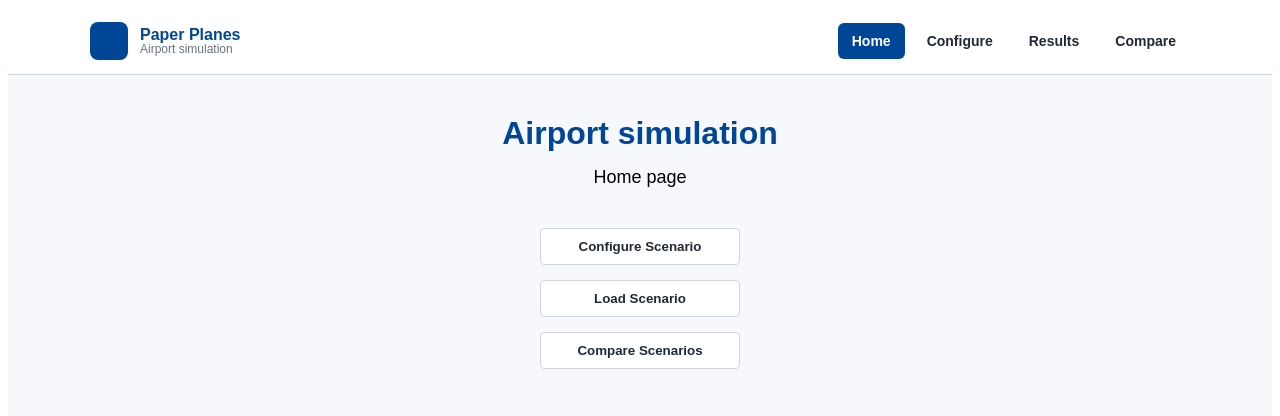
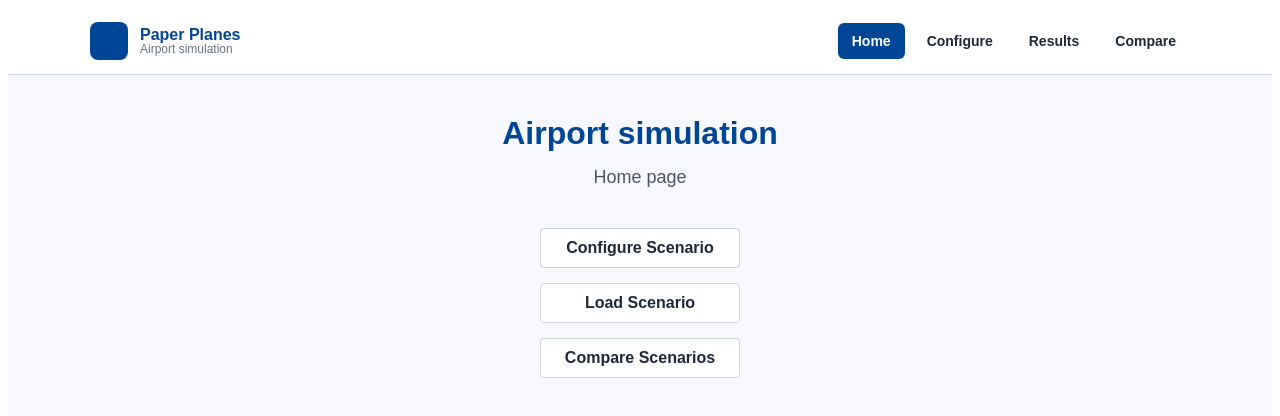
Before and after one commit to pinkie-py/paper-planes, a Next.js app in the folder web-client/: page / in a window 1280 px wide. Shown: the top 416 px of the page. Built offline with nearby package versions, Linux system fonts and the light colour scheme.

Commit message:
updated compare button for results page

```diff
--- a/web-client/app/page.tsx
+++ b/web-client/app/page.tsx
@@ -1,21 +1,19 @@
 "use client";
 
-import React, { useState, useEffect } from "react";
+import React from "react";
 import Link from "next/link";
-import { useRouter } from "next/navigation";
 import Header from "@/components/header";
+import CompareButton from "@/components/compare_button";
 
 const DS_BLUE = "#004696";
 const TEXT = "#1f2937";
 const BORDER = "#d0d7de";
 
 export default function HomePage() {
-  const router = useRouter();
-  const [showPicker, setShowPicker] = useState(false);
-  const [history, setHistory] = useState<any[]>([]);
-  const [selectedIds, setSelectedIds] = useState<string[]>([]);
-
-  // 1. Styles
+  /**
+   * Defined here and passed as a prop to ensure
+   * consistency across Links and custom Components.
+   */
   const buttonStyle: React.CSSProperties = {
     padding: '10px 20px',
     cursor: 'pointer',
@@ -24,44 +22,14 @@ export default function HomePage() {
     background: '#fff',
     border: `1px solid ${BORDER}`,
     color: TEXT,
-    borderRadius: '4px'
-  };
-
-  const modalOverlayStyle: React.CSSProperties = {
-    position: 'fixed', top: 0, left: 0, right: 0, bottom: 0,
-    background: 'rgba(0,0,0,0.5)', display: 'flex', alignItems: 'center', justifyContent: 'center', zIndex: 1000
-  };
-
-  const modalContentStyle: React.CSSProperties = {
-    background: '#fff', padding: '30px', borderRadius: '8px', width: '400px', maxHeight: '80vh', overflowY: 'auto'
-  };
-
-  // 2. Fetch History from your NestJS backend
-  const handleOpenPicker = async () => {
-    try {
-      const res = await fetch('http://localhost:3000/history'); // Adjust URL to your backend
-      const json = await res.json();
-      setHistory(json.data);
-      setShowPicker(true);
-    } catch (err) {
-      console.error("Failed to load history", err);
-      alert("Could not load simulation history.");
-    }
-  };
-
-  // 3. Handle selection logic
-  const toggleSelection = (id: string) => {
-    if (selectedIds.includes(id)) {
-      setSelectedIds(selectedIds.filter(item => item !== id));
-    } else if (selectedIds.length < 2) {
-      setSelectedIds([...selectedIds, id]);
-    }
-  };
-
-  const handleCompareGo = () => {
-    if (selectedIds.length === 2) {
-      router.push(`/compare?idA=${selectedIds[0]}&idB=${selectedIds[1]}`);
-    }
+    borderRadius: '4px',
+    textAlign: 'center',
+    textDecoration: 'none',
+    display: 'inline-block',
+    boxSizing: 'border-box', // Ensures padding doesn't break the 200px width
+    fontSize: '16px',
+    fontFamily: 'sans-serif',
+    transition: 'background 0.2s ease'
   };
 
   return (
@@ -70,71 +38,39 @@ export default function HomePage() {
 
       <div style={{ textAlign: 'center', padding: '20px' }}>
         <header style={{ marginTop: '20px' }}>
-          <h1 style={{ color: DS_BLUE, margin: '0 0 10px' }}>Airport simulation</h1>
-          <h2 style={{ fontWeight: '400', fontSize: '18px' }}>Home page</h2>
+          <h1 style={{ color: DS_BLUE, margin: '0 0 10px', fontSize: '32px' }}>
+            Airport simulation
+          </h1>
+          <h2 style={{ fontWeight: '400', fontSize: '18px', color: '#4b5563' }}>
+            Home page
+          </h2>
         </header>
 
-        <main style={{ marginTop: '40px', display: 'flex', flexDirection: 'column', gap: '15px', alignItems: 'center' }}>
-          <Link href="/configure">
-            <button style={buttonStyle}>Configure Scenario</button>
+        <main
+          style={{
+            marginTop: '40px',
+            display: 'flex',
+            flexDirection: 'column',
+            gap: '15px',
+            alignItems: 'center'
+          }}
+        >
+          {/* Navigation Buttons */}
+          <Link href="/configure" style={buttonStyle}>
+            Configure Scenario
           </Link>
 
-          <Link href="/results">
-            <button style={buttonStyle}>Load Scenario</button>
+          <Link href="/results" style={buttonStyle}>
+            Load Scenario
           </Link>
 
-          {/* CHANGED: Now triggers a function instead of a direct link */}
-          <button style={buttonStyle} onClick={handleOpenPicker}>
-            Compare Scenarios
-          </button>
+          {/* Custom Component:
+            We pass the style object as a prop so the internal
+            button matches the ones above perfectly.
+          */}
+          <CompareButton style={buttonStyle} />
         </main>
       </div>
-
-      {/* Selection Modal */}
-      {showPicker && (
-        <div style={modalOverlayStyle}>
-          <div style={modalContentStyle}>
-            <h3>Select 2 Scenarios to Compare</h3>
-            <p style={{ fontSize: '14px', color: '#666' }}>{selectedIds.length} of 2 selected</p>
-
-            <div style={{ display: 'flex', flexDirection: 'column', gap: '10px', margin: '20px 0' }}>
-              {history.map((sim) => (
-                <div
-                  key={sim.id}
-                  onClick={() => toggleSelection(sim.id)}
-                  style={{
-                    padding: '10px',
-                    border: `2px solid ${selectedIds.includes(sim.id) ? DS_BLUE : BORDER}`,
-                    borderRadius: '4px',
-                    cursor: 'pointer',
-                    textAlign: 'left'
-                  }}
-                >
-                  <div style={{ fontWeight: 'bold' }}>{sim.name || `Simulation ${sim.id.slice(0,5)}`}</div>
-                  <div style={{ fontSize: '12px', color: '#888' }}>{new Date(sim.timestamp).toLocaleString()}</div>
-                </div>
-              ))}
-            </div>
-
-            <div style={{ display: 'flex', gap: '10px', justifyContent: 'flex-end' }}>
-              <button onClick={() => {setShowPicker(false); setSelectedIds([]);}} style={{...buttonStyle, width: 'auto'}}>Cancel</button>
-              <button
-                onClick={handleCompareGo}
-                disabled={selectedIds.length !== 2}
-                style={{
-                  ...buttonStyle,
-                  width: 'auto',
-                  background: selectedIds.length === 2 ? DS_BLUE : '#ccc',
-                  color: '#fff',
-                  border: 'none'
-                }}
-              >
-                Compare Now
-              </button>
-            </div>
-          </div>
-        </div>
-      )}
     </div>
   );
 }
--- a/web-client/app/results/page.tsx
+++ b/web-client/app/results/page.tsx
@@ -3,6 +3,7 @@
 import React, { useEffect, useState } from "react";
 import Link from "next/link";
 import Header from "@/components/header";
+import CompareButton from "@/components/compare_button";
 
 const DS_BLUE = "#004696";
 const TEXT = "#1f2937";
@@ -482,7 +483,7 @@ export default function ResultsPage() {
             </button>
           </Link>
 
-          <Link href="/compare">
+          {/* <Link href="/compare">
             <button
               style={{
                 padding: "12px 18px",
@@ -496,7 +497,17 @@ export default function ResultsPage() {
             >
               Compare Scenarios
             </button>
-          </Link>
+          </Link> */}
+
+          <CompareButton style={{
+            padding: "12px 18px",
+            cursor: "pointer",
+            border: `1px solid ${BORDER}`,
+            borderRadius: 8,
+            background: "#fff",
+            color: TEXT,
+            fontWeight: 700,
+          }} />
 
           <button
             onClick={handleSaveResults}
--- /dev/null
+++ b/web-client/components/compare_button.tsx
@@ -0,0 +1,111 @@
+"use client";
+
+import React, { useState } from "react";
+import { useRouter } from "next/navigation";
+
+// Define the interface for the props
+interface CompareButtonProps {
+  style?: React.CSSProperties;
+}
+
+const DS_BLUE = "#004696";
+const TEXT = "#1f2937";
+const BORDER = "#d0d7de";
+
+export default function CompareButton({ style }: CompareButtonProps) {
+  const router = useRouter();
+  const [showPicker, setShowPicker] = useState(false);
+  const [history, setHistory] = useState<any[]>([]);
+  const [selectedIds, setSelectedIds] = useState<string[]>([]);
+
+  // Internal styles for the modal (these stay inside)
+  const modalOverlayStyle: React.CSSProperties = {
+    position: 'fixed', top: 0, left: 0, right: 0, bottom: 0,
+    background: 'rgba(0,0,0,0.5)', display: 'flex', alignItems: 'center', justifyContent: 'center', zIndex: 1000
+  };
+
+  const modalContentStyle: React.CSSProperties = {
+    background: '#fff', padding: '30px', borderRadius: '8px', width: '400px', maxHeight: '80vh', overflowY: 'auto'
+  };
+
+  const handleOpenPicker = async () => {
+    try {
+      const res = await fetch('http://localhost:3000/history');
+      const json = await res.json();
+      setHistory(json.data || []);
+      setShowPicker(true);
+    } catch (err) {
+      console.error("Failed to load history", err);
+    }
+  };
+
+  // Selection and navigation logic remains the same...
+  const toggleSelection = (id: string) => {
+    if (selectedIds.includes(id)) {
+      setSelectedIds(selectedIds.filter(item => item !== id));
+    } else if (selectedIds.length < 2) {
+      setSelectedIds([...selectedIds, id]);
+    }
+  };
+
+  const handleCompareGo = () => {
+    if (selectedIds.length === 2) {
+      router.push(`/compare?idA=${selectedIds[0]}&idB=${selectedIds[1]}`);
+    }
+  };
+
+  return (
+    <>
+      {/* The style is now passed from the outside */}
+      <button style={style} onClick={handleOpenPicker}>
+        Compare Scenarios
+      </button>
+
+      {showPicker && (
+        <div style={modalOverlayStyle}>
+          <div style={modalContentStyle}>
+            <h3 style={{ marginTop: 0, color: TEXT }}>Select 2 Scenarios</h3>
+            <p style={{ fontSize: '14px', color: '#666' }}>{selectedIds.length} of 2 selected</p>
+
+            <div style={{ display: 'flex', flexDirection: 'column', gap: '10px', margin: '20px 0' }}>
+              {history.map((sim) => (
+                <div
+                  key={sim.id}
+                  onClick={() => toggleSelection(sim.id)}
+                  style={{
+                    padding: '10px',
+                    border: `2px solid ${selectedIds.includes(sim.id) ? DS_BLUE : BORDER}`,
+                    borderRadius: '4px',
+                    cursor: 'pointer',
+                    textAlign: 'left'
+                  }}
+                >
+                  <div style={{ fontWeight: 'bold', color: TEXT }}>{sim.name || `Sim ${sim.id.slice(0,5)}`}</div>
+                  <div style={{ fontSize: '12px', color: '#888' }}>{new Date(sim.timestamp).toLocaleString()}</div>
+                </div>
+              ))}
+            </div>
+
+            <div style={{ display: 'flex', gap: '10px', justifyContent: 'flex-end' }}>
+              <button onClick={() => setShowPicker(false)} style={{ ...style, width: 'auto' }}>Cancel</button>
+              <button
+                onClick={handleCompareGo}
+                disabled={selectedIds.length !== 2}
+                style={{
+                  ...style,
+                  width: 'auto',
+                  background: selectedIds.length === 2 ? DS_BLUE : '#ccc',
+                  color: '#fff',
+                  border: 'none',
+                  cursor: selectedIds.length === 2 ? 'pointer' : 'not-allowed'
+                }}
+              >
+                Compare Now
+              </button>
+            </div>
+          </div>
+        </div>
+      )}
+    </>
+  );
+}
```
Also changed, not shown: 1 other file (tests, documents, lock files or other folders).
